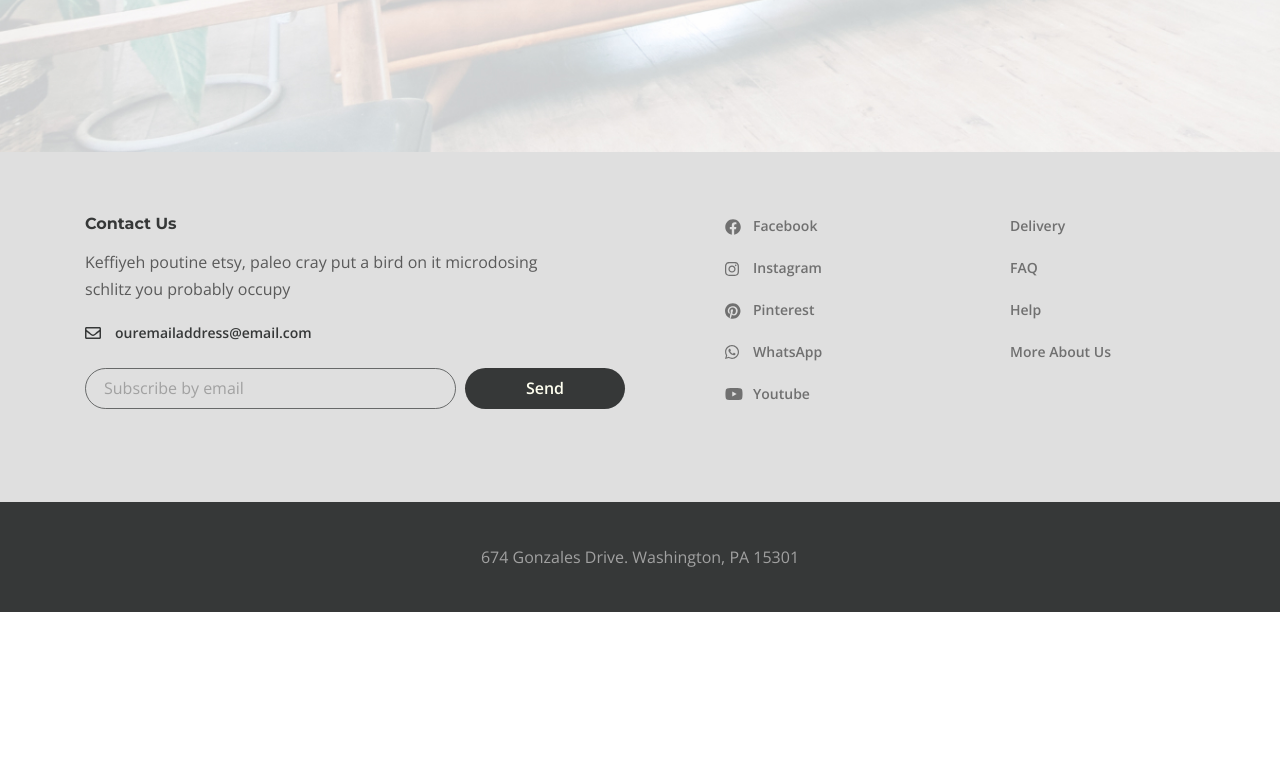
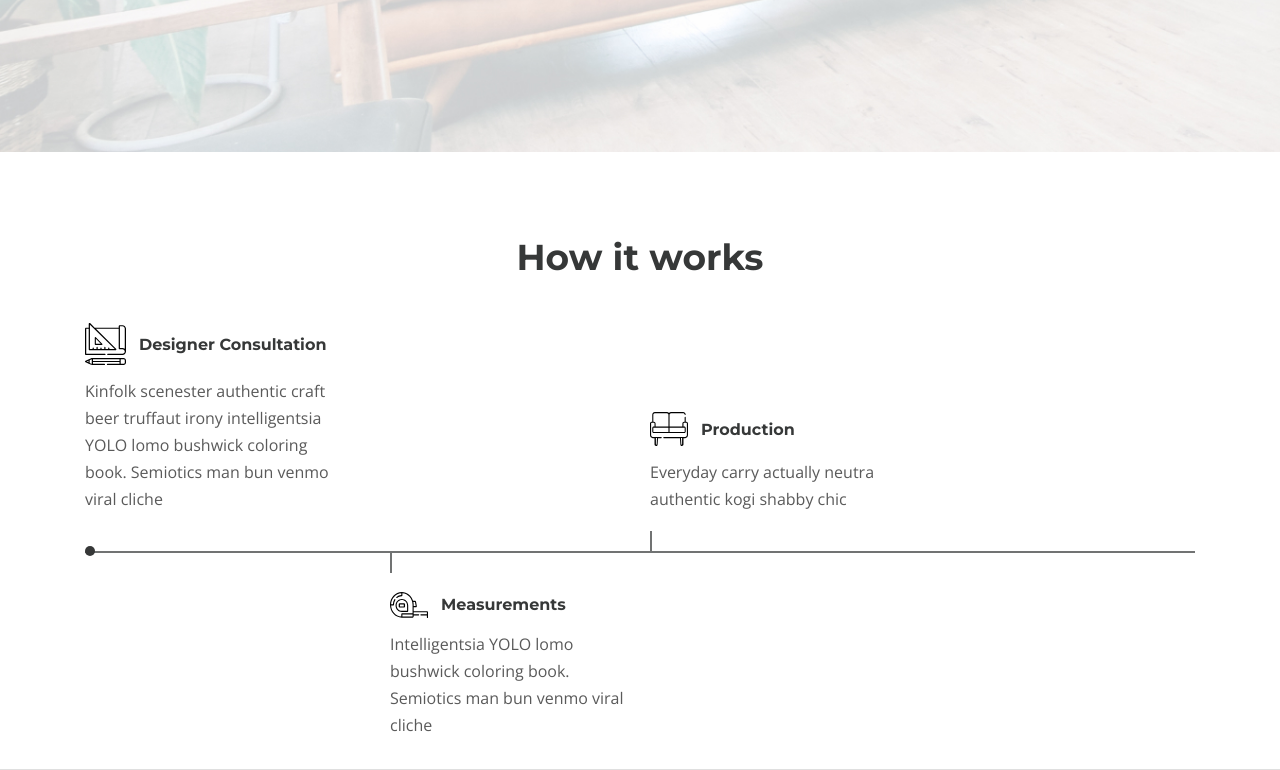
Before and after one commit to yuliakashaed/Desire, a website: page app/index.html in a window 1280 px wide. Shown: the part 2030-2800 px from the top of the page. Before the commit the page ends 2642 px from the top, so only its background shows below. Drawn offline with nearby package versions, Linux system fonts and the light colour scheme.

Commit message:
create works-path section

```diff
--- a/app/index.html
+++ b/app/index.html
@@ -200,6 +200,37 @@
       </section>
       <!-- /.decor -->
 
+      <section class="works-path">
+        <div class="container">
+          <h3 class="works-path__title">
+            How it works
+          </h3>
+          <div class="works-path__items">
+             <div class="works-path__items-box">
+              <div class="works-path__item works-path__item--consultation">
+                <img class="works-path__item-img" src="images/graphic-tool.svg" alt="icon">
+                <h6 class="works-path__item-title">Designer Consultation</h6>
+                <p class="works-path__item-text">Kinfolk scenester authentic craft beer truffaut irony intelligentsia YOLO lomo bushwick coloring book. Semiotics man bun
+                venmo viral cliche</p>
+              </div>
+              <div class="works-path__item works-path__item--production">
+                <img class="works-path__item-img" src="images/sofa.svg" alt="icon">
+                <h6 class="works-path__item-title">Production</h6>
+                <p class="works-path__item-text">Everyday carry actually neutra authentic kogi shabby chic</p>
+              </div>
+             </div>
+             <!-- /.works-path__items -->
+            <div class="works-path__item works-path__item--measuring">
+                <img class="works-path__item-img" src="images/measuring-tape.svg" alt="icon">
+                <h6 class="works-path__item-title">Measurements</h6>
+                <p class="works-path__item-text">Intelligentsia YOLO lomo bushwick coloring book. Semiotics man bun venmo viral cliche</p>
+            </div>
+          </div>
+        </div>
+        <!-- /.container -->
+      </section>
+      <!-- /.works-path -->
+
     </main>
     <footer class="footer">
       <div class="footer__content">
--- a/app/scss/style.scss
+++ b/app/scss/style.scss
@@ -267,6 +267,7 @@
     padding-bottom: 26px;
     margin-bottom: 26px;
     position: relative;
+    @extend %title-font;
     &::after {
       content: "";
       position: absolute;
@@ -292,6 +293,7 @@
     padding-bottom: 25px;
     margin-bottom: 25px;
     position: relative;
+    @extend %title-font;
     &::after {
       content: "";
       position: absolute;
@@ -348,6 +350,7 @@
     padding-bottom: 19px;
     margin-bottom: 19px;
     position: relative;
+    @extend %title-font;
     &::after {
       content: "";
       bottom: 0;
@@ -395,3 +398,76 @@
     max-width: 540px;
   }
 }
+
+.works-path {
+  padding: 80px 0 30px;
+  &__title {
+    @extend %title-font;
+    text-align: center;
+    color: $title;
+    margin-bottom: 40px;
+    font-size: 36px;
+    line-height: 51px;
+  }
+  &__items-box {
+    display: flex;
+    align-items: flex-end;
+    border-bottom: 2px solid rgba(#363838, 0.7);
+    position: relative;
+    &::before {
+      content: "";
+      position: absolute;
+      bottom: -5px;
+      left: 0;
+      width: 10px;
+      height: 10px;
+      border-radius: 50%;
+      background-color: $title;
+    }
+  }
+  &__item {
+    width: 250px;
+    display: flex;
+    flex-wrap: wrap;
+    align-items: center;
+    position: relative;
+    height: 100%;
+  }
+  &__item--production {
+    margin-left: 315px;
+    &::after {
+      content: "";
+      position: absolute;
+      bottom: 0;
+      left: 0;
+      height: 20px;
+      width: 2px;
+      background: rgba(#363838, 0.7);
+    }
+  }
+  &__item--production,
+  &__item--consultation {
+    padding-bottom: 38px;
+  }
+  &__item--measuring {
+    padding-top: 38px;
+    margin-left: 305px;
+    &::before {
+      content: "";
+      position: absolute;
+      top: 0;
+      left: 0;
+      height: 20px;
+      width: 2px;
+      background: rgba(#363838, 0.7);
+    }
+  }
+  &__item-title {
+    @extend %title-font;
+    margin-left: 13px;
+    color: $title;
+  }
+  &__item-text {
+    margin-top: 13px;
+  }
+}
```
Also changed, not shown: app/css/style.min.css, app/images/graphic-tool.svg (added), app/images/measuring-tape.svg (added), app/images/sofa.svg (added).
